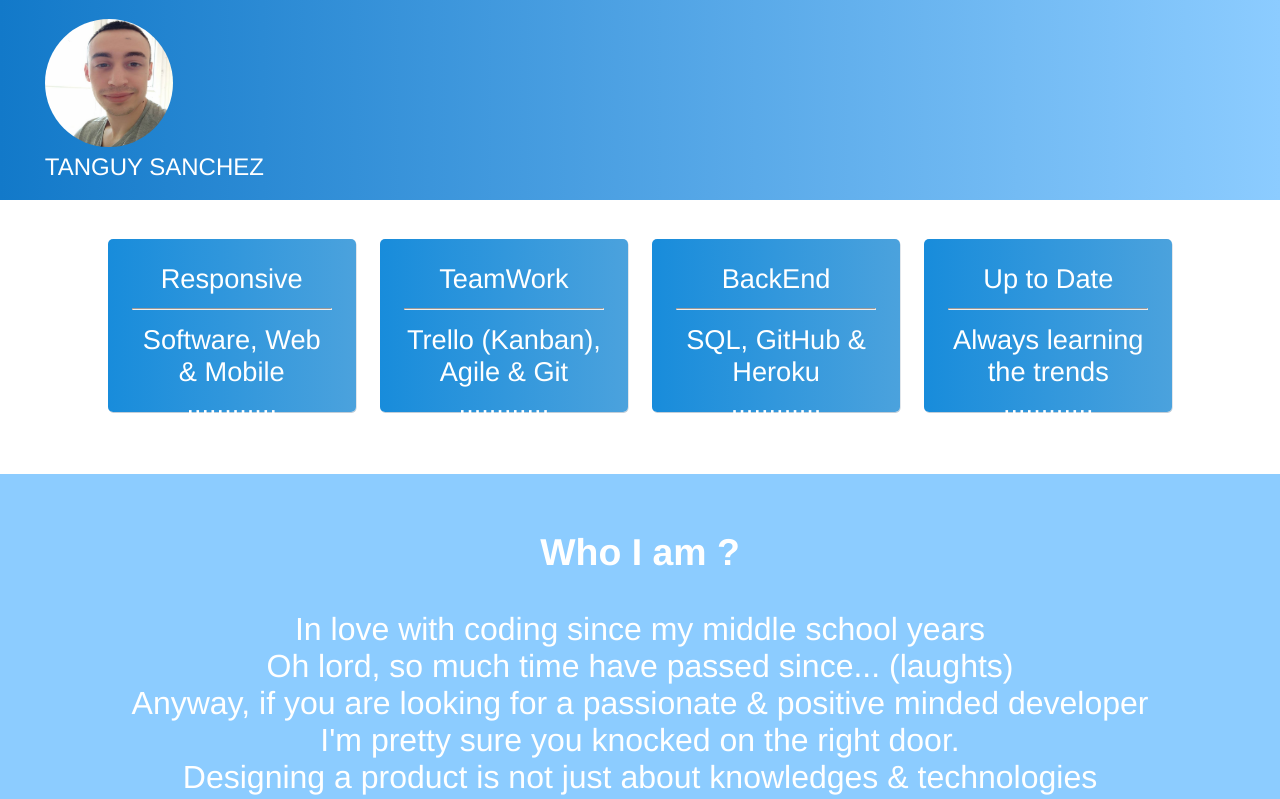
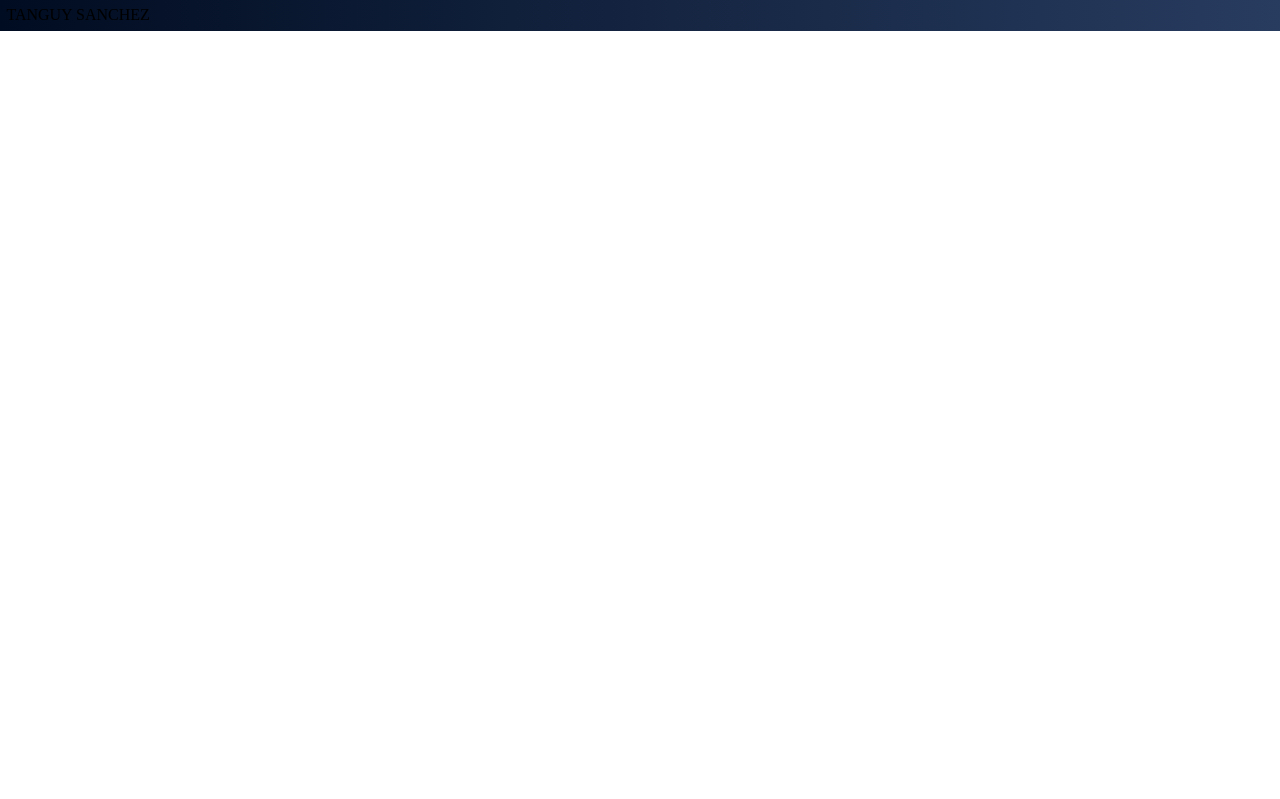
Before and after one commit to sancheztanguybusiness/sancheztanguy, a React (Create React App) app: page / in a window 1280 px wide. Shown: the top 799 px of the page. Built offline with nearby package versions, Linux system fonts and the light colour scheme.

Commit message:
design reset

```diff
--- a/src/App.js
+++ b/src/App.js
@@ -2,8 +2,6 @@ import React, { Component } from 'react';
 import './index.css';
 
 import Header from './Components/Header';
-import StrongPoints from './Components/StrongPoints';
-import About from './Components/About';
 
 class App extends Component{
   render(){
@@ -11,8 +9,6 @@ class App extends Component{
 
       <div id = 'App'>
         <Header />
-        <StrongPoints />
-        <About />
       </div>
 
     );
--- a/src/Components/About/index.js
+++ /dev/null
@@ -1,40 +0,0 @@
-import React, { Component } from 'react';
-
-import AboutDiv from '../../Modules/Banner';
-
-class About extends Component{
-  render(){
-    return(
-
-      <AboutDiv
-        id = 'About'
-        paddingTop = '1.5%'
-        color = '#8cccff'
-        textAlign = 'center'
-        textColor = 'white'
-        textColorHover = 'white'
-        textSize = '2em'
-        font = 'Helvetica'>
-        <h3>Who I am ?</h3>
-        In love with coding since my middle school years<br />
-        Oh lord, so much time have passed since... (laughts)<br />
-        Anyway, if you are looking for a passionate & positive minded developer<br />
-        I'm pretty sure you knocked on the right door.<br />
-        Designing a product is not just about knowledges & technologies<br />
-        But also having a sens of design.<br />
-        If you are tempted to hire the french touch,<br />
-        or may be having your project tailored to all your crazy needs<br />
-        Please scroll down.
-
-        <br /><br />
-
-        ...
-
-        <br /><br />
-      </AboutDiv>
-
-    );
-  }
-}
-
-export default About;
--- a/src/Components/Header/index.js
+++ b/src/Components/Header/index.js
@@ -1,32 +1,25 @@
 import React, { Component } from 'react';
 
 import Banner from '../../Modules/Banner';
-import Image from '../../Modules/Image';
 
 class Header extends Component{
   render(){
     return(
-
       <Banner
-        id = 'header'
-        padding = '1.5%'
-        indent = '3.5%'
-        gradient = 'right, #1279c9 , #8cccff'
+        //ID
+        id = 'Header'
+        //colors
+        gradient = 'right, #000c21, #283c60'
         textColor = 'white'
-        textColorHover = 'white'
-        textSize = '1.5em'
-        font = 'Helvetica'
-        format = 'uppercase'>
-        <Image src = 'me'
-               component = 'Header'
-               width = '128'
-               height = '128'
-               radius = '50' />
+        //text
+        format = 'uppercase'
+        //block
+        padding = '0.5%'
+        >
         Tanguy Sanchez
       </Banner>
-
     );
   }
 }
 
-  export default Header;
+export default Header;
--- a/src/Components/StrongPoints/index.js
+++ /dev/null
@@ -1,84 +0,0 @@
-import React, { Component } from 'react';
-
-import StrongPointsDiv from '../../Modules/Banner';
-import Card from '../../Modules/Card';
-import center from '../../Modules/Center';
-
-class StrongPoints extends Component{
-  render(){
-    return(
-
-      <StrongPointsDiv
-        id = 'StrongPoints'
-        padding = '3%'
-        color = 'white'
-        textColor = 'black'
-        textColorHover = 'black'
-        textSize = '1.7em'
-        font = 'Helvetica'>
-
-        <center>
-
-        <Card id = 'Responsive'
-              borderRadius = '5'
-              separation = '1'
-              width = '200px'
-              height = '125px'
-              textColor = 'white'
-              gradient = 'right, #188cdb, #4ba2dd'>
-              Responsive
-              <hr />
-              Software, Web & Mobile
-              <br />
-              ............
-        </Card>
-
-        <Card id = 'TeamWork'
-              borderRadius = '5'
-              separation = '1'
-              width = '200px'
-              height = '125px'
-              textColor = 'white'
-              gradient = 'right, #188cdb, #4ba2dd'>
-              TeamWork
-              <hr />
-              Trello (Kanban), Agile & Git
-              <br />
-              ............
-        </Card>
-
-        <Card id = 'BackEnd'
-              borderRadius = '5'
-              separation = '1'
-              width = '200px'
-              height = '125px'
-              textColor = 'white'
-              gradient = 'right, #188cdb, #4ba2dd'>
-              BackEnd
-              <hr />
-              SQL, GitHub & Heroku
-              <br />
-              ............
-        </Card>
-
-        <Card id = 'uptodate'
-              borderRadius = '5'
-              separation = '1'
-              width = '200px'
-              height = '125px'
-              textColor = 'white'
-              gradient = 'right, #188cdb, #4ba2dd'>
-              Up to Date
-              <hr />
-              Always learning the trends <br />............
-        </Card>
-
-        </center>
-
-      </StrongPointsDiv>
-
-    );
-  }
-}
-
-export default StrongPoints;
```
Also changed, not shown: src/Components/Header/me.jpg (deleted), 1 other file (tests, documents, lock files or other folders).
